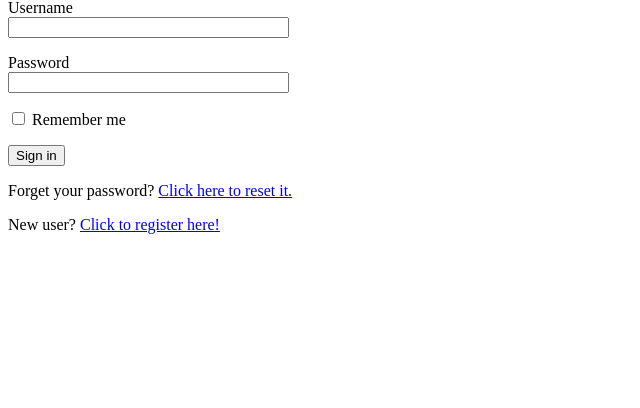
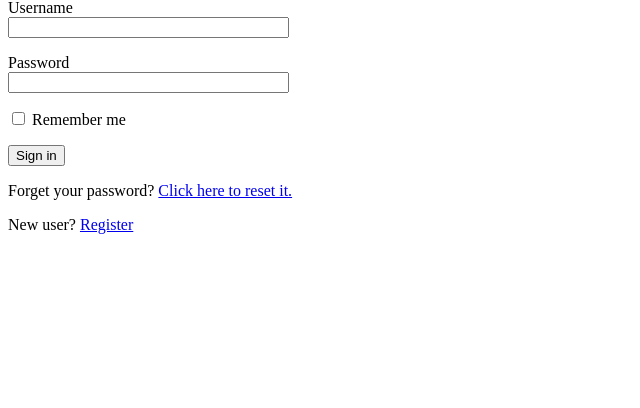
Before and after one commit to Sohrabbeig/microblog, a Flask app: page /login in a window 1280 px wide. Shown: the part 107-515 px from the top of the page, without its empty margins (0-640 px from the left). Run offline with Flask 2, Linux system fonts and the light colour scheme.

Commit message:
rename reigster link

```diff
--- a/app/templates/login.html
+++ b/app/templates/login.html
@@ -25,6 +25,6 @@
             {{ form.submit() }}
         </p>
         <p>Forget your password? <a href="{{ url_for('reset_password_request') }}">Click here to reset it.</a></p>
-        <p>New user? <a href={{ url_for('register') }}> Click to register here!</a></p>
+        <p>New user? <a href={{ url_for('register') }}>Register</a></p>
     </form>
 {% endblock %}
```
